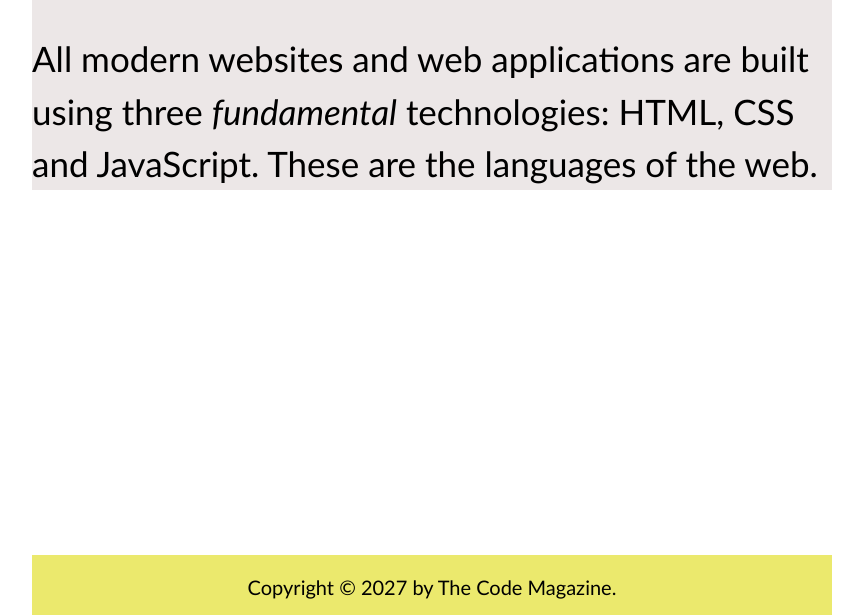
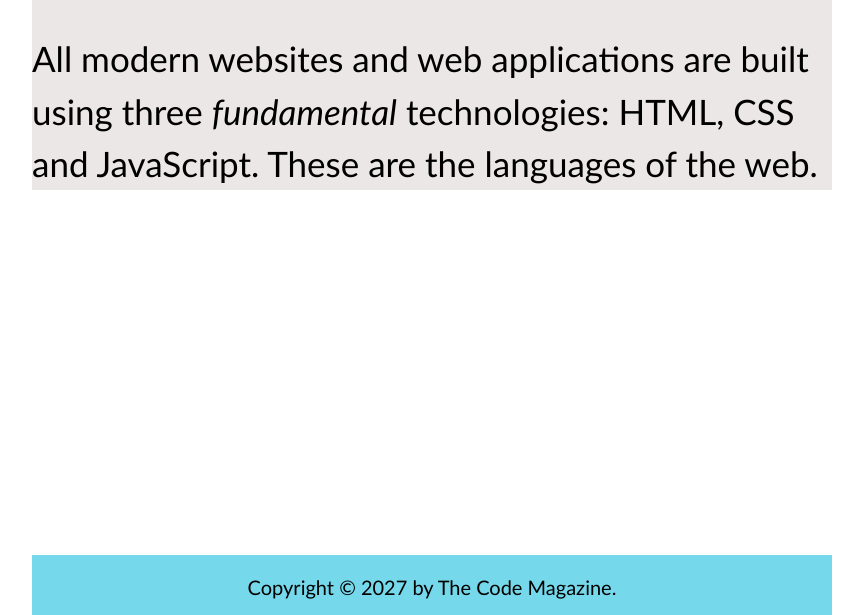
Before and after one commit to gitcomma/test_run, a plain HTML site: page index.html in a window 1280 px wide. Shown: the part 185-800 px from the top of the page, without its empty margins (208-1071 px from the left). Drawn offline with Linux system fonts and the light colour scheme.

Commit message:
English File Chnage 008

```diff
--- a/index.html
+++ b/index.html
@@ -40,7 +40,7 @@
           bottom: 0%;
           height: 60px;
           width: 800px;
-          background-color: #ebe96d;
+          background-color: #76d9eb;
         "
       >
         <p
```
